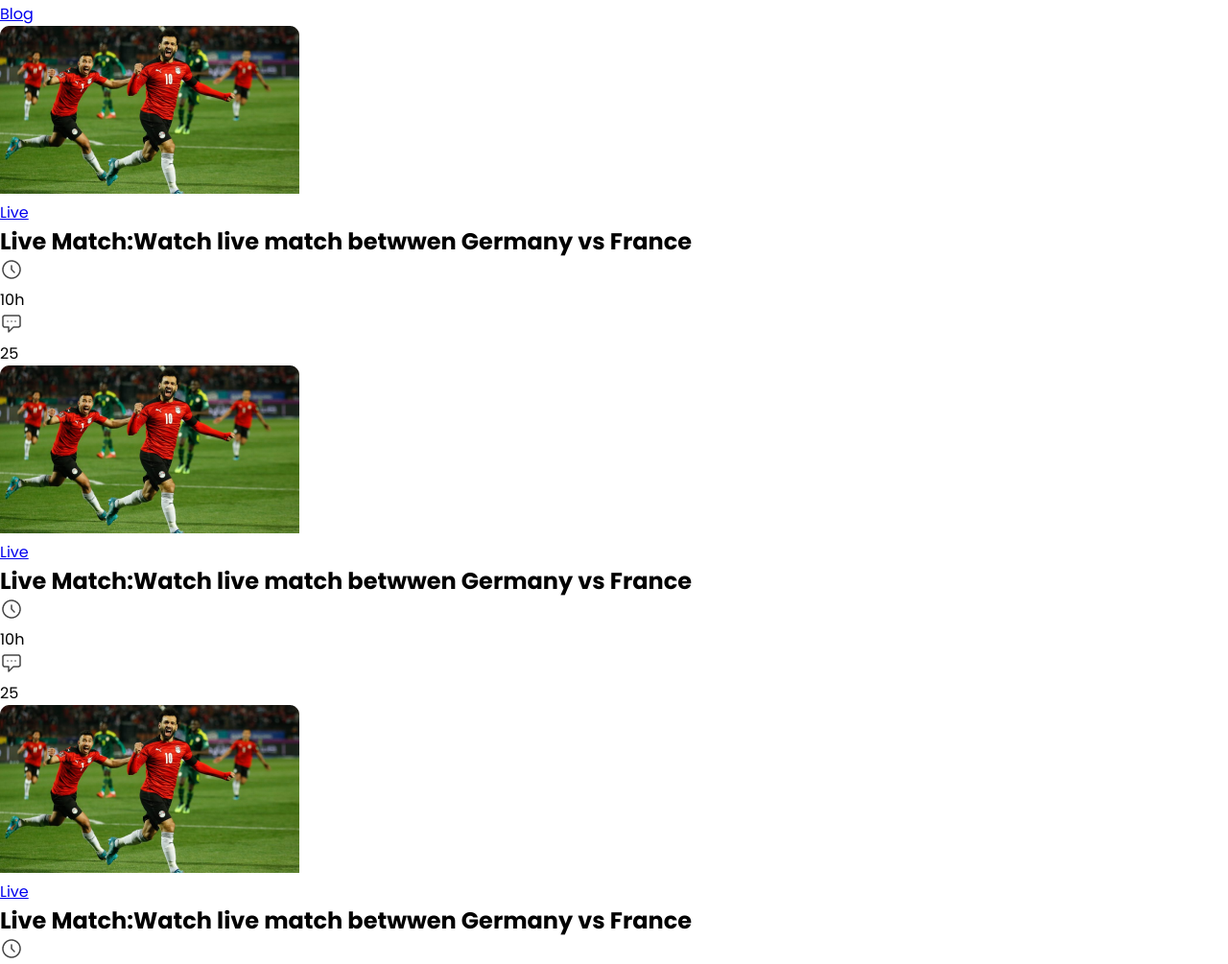
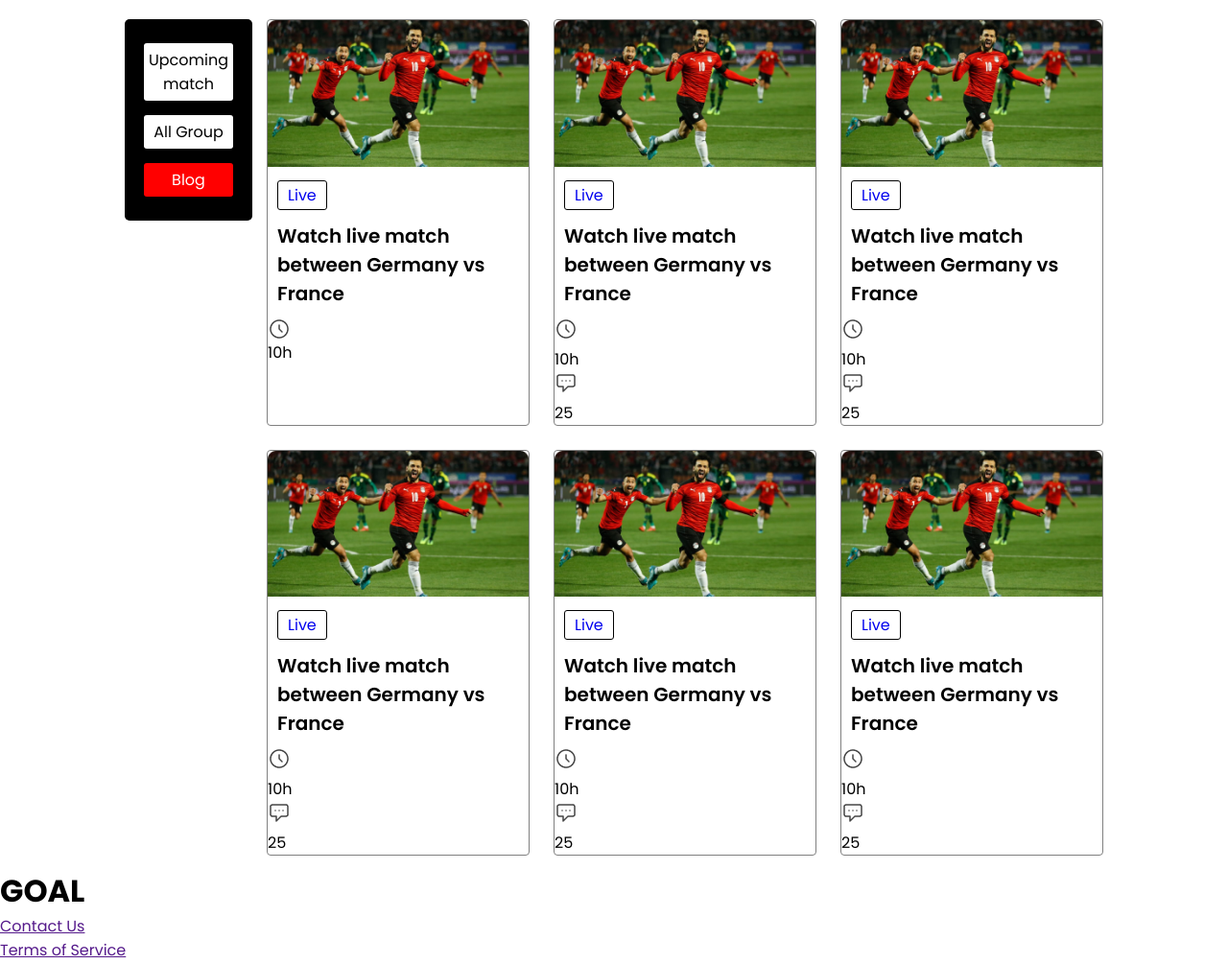
Before and after one commit to meher09/assignment-2, a plain HTML site: page index.html in a window 1280 px wide. Shown: the part 408-1413 px from the top of the page at 96% size. Drawn offline with Linux system fonts and the light colour scheme; a web font is replaced by a local one.

Commit message:
html updated again

```diff
--- a/index.html
+++ b/index.html
@@ -37,23 +37,42 @@
     <!-- Header section end -->
 
     <!-- Section start -->
-    <section>
+    <section class="mx-130">
         <aside>
             <nav>
                 <ul>
                     <li> <a href="#">Upcoming match</a></li>
                     <li> <a href="#">All Group</a></li>
-                    <li> <a href="#">Blog</a></li>
+                    <li class="active"> <a href="#">Blog</a></li>
 
                 </ul>
             </nav>
         </aside>
         <main>
             <div class="card">
-                <img src="images/Blog Image.png" alt="">
+                <img class="card-image" src="images/Blog Image.png" alt="">
                 <div class="card-body">
                     <a href="#">Live</a>
-                    <h2 class="card-title">Live Match:Watch live match betwwen Germany vs France</h2>
+                    <h2 class="card-title">Watch live match between Germany vs France</h2>
+                </div>
+                <div class="card-footer">
+                    <ul>
+                        <li><img src="icon/Time Icon.png" alt=""></li>
+                        <li>10h</li>
+                    </ul>
+
+
+                        <!-- <img src="icon/Chat Icon.png" alt="">
+                        <p>25</p>
+                    </div> -->
+            </div>
+
+            </div>
+            <div class="card">
+                <img class="card-image" src="images/Blog Image.png" alt="">
+                <div class="card-body">
+                    <a href="#">Live</a>
+                    <h2 class="card-title">Watch live match between Germany vs France</h2>
                 </div>
                 <div class="card-footer">
                     <div>
@@ -68,10 +87,10 @@
 
             </div>
             <div class="card">
-                <img src="images/Blog Image.png" alt="">
+                <img class="card-image" src="images/Blog Image.png" alt="">
                 <div class="card-body">
                     <a href="#">Live</a>
-                    <h2 class="card-title">Live Match:Watch live match betwwen Germany vs France</h2>
+                    <h2 class="card-title">Watch live match between Germany vs France</h2>
                 </div>
                 <div class="card-footer">
                     <div>
@@ -86,10 +105,10 @@
 
             </div>
             <div class="card">
-                <img src="images/Blog Image.png" alt="">
+                <img class="card-image" src="images/Blog Image.png" alt="">
                 <div class="card-body">
                     <a href="#">Live</a>
-                    <h2 class="card-title">Live Match:Watch live match betwwen Germany vs France</h2>
+                    <h2 class="card-title">Watch live match between Germany vs France</h2>
                 </div>
                 <div class="card-footer">
                     <div>
@@ -104,10 +123,10 @@
 
             </div>
             <div class="card">
-                <img src="images/Blog Image.png" alt="">
+                <img class="card-image" src="images/Blog Image.png" alt="">
                 <div class="card-body">
                     <a href="#">Live</a>
-                    <h2 class="card-title">Live Match:Watch live match betwwen Germany vs France</h2>
+                    <h2 class="card-title">Watch live match between Germany vs France</h2>
                 </div>
                 <div class="card-footer">
                     <div>
@@ -122,28 +141,10 @@
 
             </div>
             <div class="card">
-                <img src="images/Blog Image.png" alt="">
+                <img class="card-image" src="images/Blog Image.png" alt="">
                 <div class="card-body">
                     <a href="#">Live</a>
-                    <h2 class="card-title">Live Match:Watch live match betwwen Germany vs France</h2>
-                </div>
-                <div class="card-footer">
-                    <div>
-                        <img src="icon/Time Icon.png" alt="">
-                        <p>10h</p>
-                    </div>
-                    <div>
-                        <img src="icon/Chat Icon.png" alt="">
-                        <p>25</p>
-                    </div>
-                </div>
-
-            </div>
-            <div class="card">
-                <img src="images/Blog Image.png" alt="">
-                <div class="card-body">
-                    <a href="#">Live</a>
-                    <h2 class="card-title">Live Match:Watch live match betwwen Germany vs France</h2>
+                    <h2 class="card-title">Watch live match between Germany vs France</h2>
                 </div>
                 <div class="card-footer">
                     <div>
--- a/style.css
+++ b/style.css
@@ -58,4 +58,82 @@ header {
 
 }
 
-.header__right img {}
+section {
+    display: flex;
+    margin-top: 55px !important;
+}
+
+aside {
+    width: 200px;
+    padding: 13px 0;
+    margin-right: 15px;
+
+}
+
+aside ul {
+    background-color: black;
+    list-style: none;
+    border-radius: 5px;
+    padding: 10px;
+}
+
+aside ul li {
+    background-color: white;
+    margin: 15px 10px;
+    padding: 5px;
+    border-radius: 3px;
+    text-align: center;
+}
+
+aside ul li a {
+    text-decoration: none;
+    color: black;
+    font-weight: 500;
+}
+
+.active {
+    background-color: red;
+}
+
+.active a {
+    color: white;
+}
+
+main {
+    padding: 13px 0;
+    display: grid;
+    grid-template-columns: repeat(3, 1fr);
+    gap: 25px;
+}
+
+.card {
+    border: 1px grey solid;
+    border-radius: 4px;
+
+}
+
+.card-image {
+    width: 100%;
+}
+
+.card-body {
+    padding: 10px;
+}
+
+.card-body a {
+    text-decoration: none;
+    border: 1px black solid;
+    border-radius: 3px;
+    padding: 3px 10px;
+
+}
+
+.card-title {
+    font-size: 20px;
+    font-weight: 600;
+    margin-top: 15px;
+}
+
+.card-footer ul li {
+    display: flex;
+}
```
